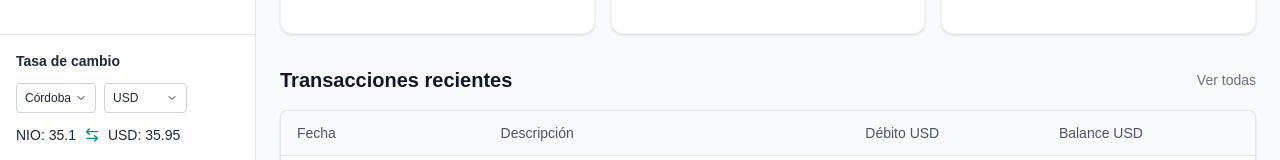
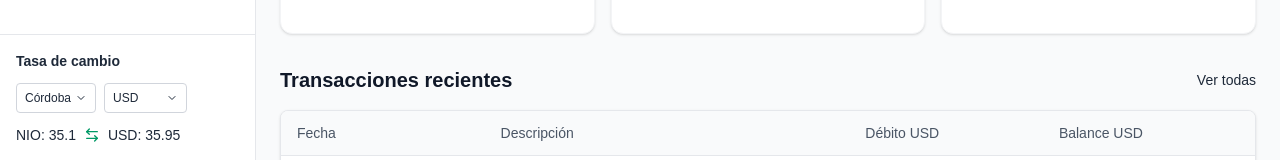
Before and after one commit to LKSergio/Frontend-LAFISE, a Next.js app in the folder lafise/: page / in a window 1280 px wide. Shown: the part 582-742 px from the top of the page. Built offline with nearby package versions, Linux system fonts and the light colour scheme.

Commit message:
Cambio del color del texto para ver todas las transacciones

```diff
--- a/lafise/components/recent-transactions.tsx
+++ b/lafise/components/recent-transactions.tsx
@@ -37,7 +37,7 @@ export function RecentTransactions() {
     <div className="space-y-4">
       <div className="flex items-center justify-between">
         <h2 className="text-xl font-semibold text-gray-900">Transacciones recientes</h2>
-        <button className="text-sm text-gray-500 hover:text-gray-700 transition-colors">Ver todas</button>
+        <button className="text-sm text-gray-800 hover:text-gray-700 transition-colors">Ver todas</button>
       </div>
 
       <div className="bg-white rounded-lg border border-gray-200 overflow-hidden shadow-sm">
```
